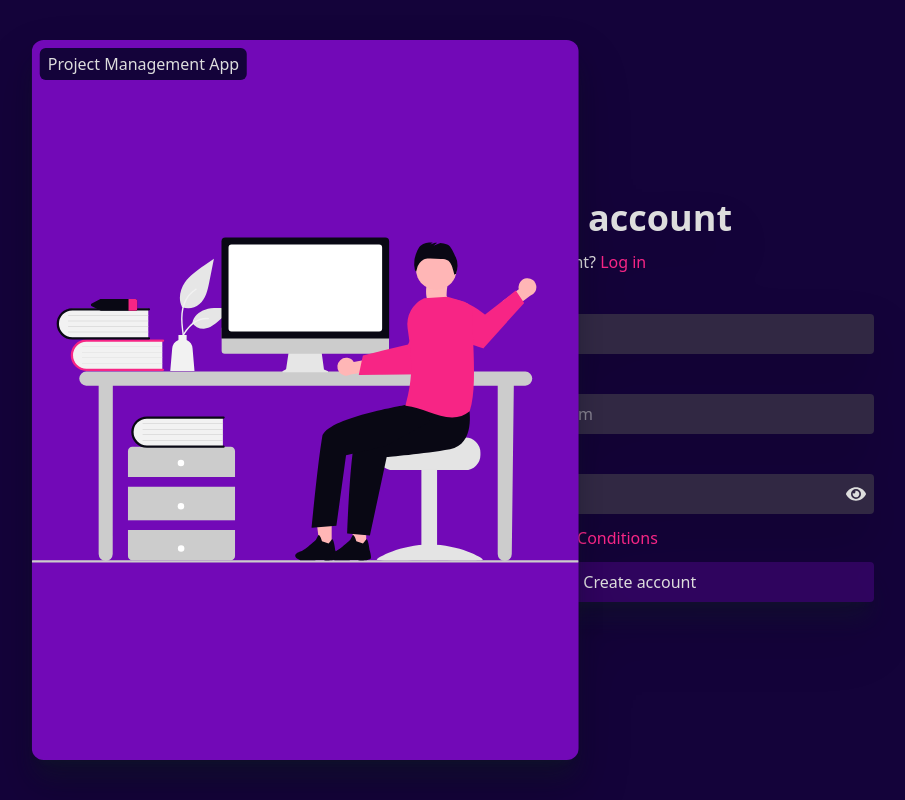
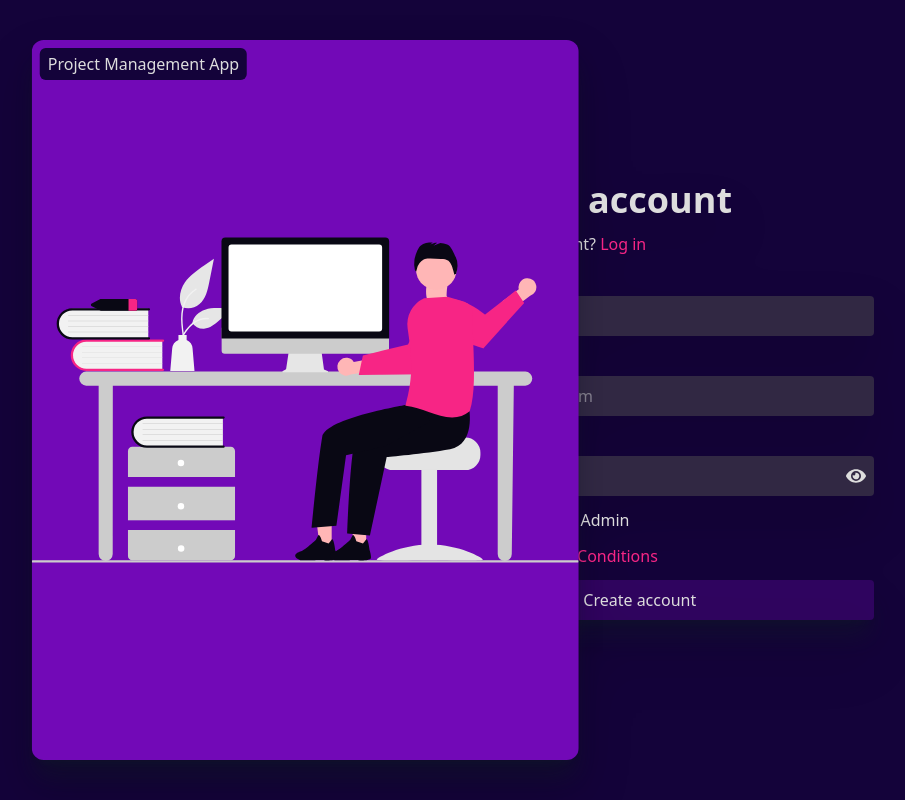
Before and after one commit to Honey-Sharma-git/project-management-app, a React (Vite) app: page /signup in a window 1280 px wide. Shown: the whole page, without its empty margins (322-1227 px from the left). Built offline with nearby package versions, Linux system fonts and the light colour scheme.

Commit message:
-Add a role field in signup page for user/admin.

```diff
--- a/src/pages/login/Signup.jsx
+++ b/src/pages/login/Signup.jsx
@@ -17,7 +17,9 @@ export const Signup = () => {
     email: "",
     password: "",
     name: "",
+    role: "",
   });
+  console.log(newUser);
   const [validation, setValidation] = useState({
     isNameValid: false,
     isEmailValid: false,
@@ -202,6 +204,30 @@ export const Signup = () => {
                 </p>
               )}
             </div>
+            <div className="flex flex-row justify-start items-center gap-2">
+              <p>Select role:</p>
+              <div className="space-x-2">
+                <input
+                  onChange={handleChange}
+                  type="radio"
+                  name="role"
+                  id="user"
+                  defaultChecked={true}
+                  value={"user"}
+                />
+                <label htmlFor="user">User</label>
+              </div>
+              <div className="space-x-2">
+                <input
+                  onChange={handleChange}
+                  type="radio"
+                  name="role"
+                  id="admin"
+                  value={"admin"}
+                />
+                <label htmlFor="admin">Admin</label>
+              </div>
+            </div>
             <div className="flex flex-row gap-3 px-1">
               <span>
                 <input type="checkbox" name="terms" id="terms" />
```
